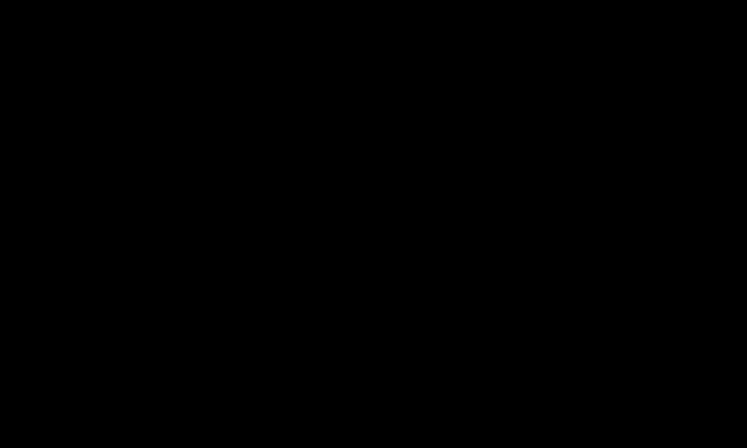
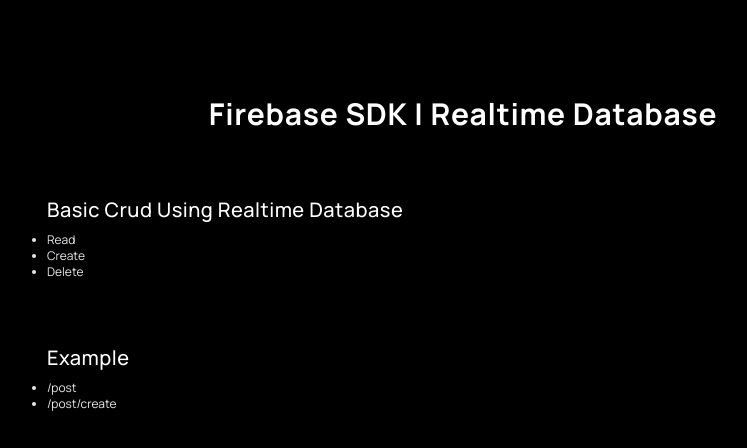
Before and after one commit to weiwei2694/firebasesdk-realtime-database, a Next.js app: page / in a window 1280 px wide. Shown: the top 448 px of the page, without its empty margins (177-924 px from the left). Built offline with nearby package versions, Linux system fonts and the light colour scheme.

Commit message:
[update/feat]: HomePage

```diff
--- a/src/app/layout.tsx
+++ b/src/app/layout.tsx
@@ -16,7 +16,7 @@
     return (
         <html lang="en">
             <body className={manrope.className}>
-                <main className="max-w-4xl mx-auto py-24">{children}</main>
+                <main className="max-w-4xl mx-auto py-24 px-8">{children}</main>
             </body>
         </html>
     );
--- a/src/app/page.tsx
+++ b/src/app/page.tsx
@@ -1,7 +1,38 @@
+import Link from "next/link";
+
 const HomePage = () => {
     return (
-        <section>
-            <h1>Home</h1>
+        <section className="flex flex-col gap-8 sm:gap-16">
+            <div className="w-full flex justify-center">
+                <h1 className="text-xl sm:text-3xl text-white font-bold tracking-wide">
+                    Firebase SDK | Realtime Database
+                </h1>
+            </div>
+
+            <div className="flex flex-col gap-2">
+                <h3 className="text-sm sm:text-xl text-white font-medium tracking-wide">
+                    Basic Crud Using Realtime Database
+                </h3>
+                <ul className="text-gray-200 list-disc text-xs">
+                    <li>Read</li>
+                    <li>Create</li>
+                    <li>Delete</li>
+                </ul>
+            </div>
+
+            <div className="flex flex-col gap-2">
+                <h3 className="text-sm sm:text-xl text-white font-medium tracking-wide">
+                    Example
+                </h3>
+                <ul className="text-gray-200 list-disc text-xs">
+                    <li>
+                        <Link href="/post">/post</Link>
+                    </li>
+                    <li>
+                        <Link href="/post/create">/post/create</Link>
+                    </li>
+                </ul>
+            </div>
         </section>
     );
 };
```
